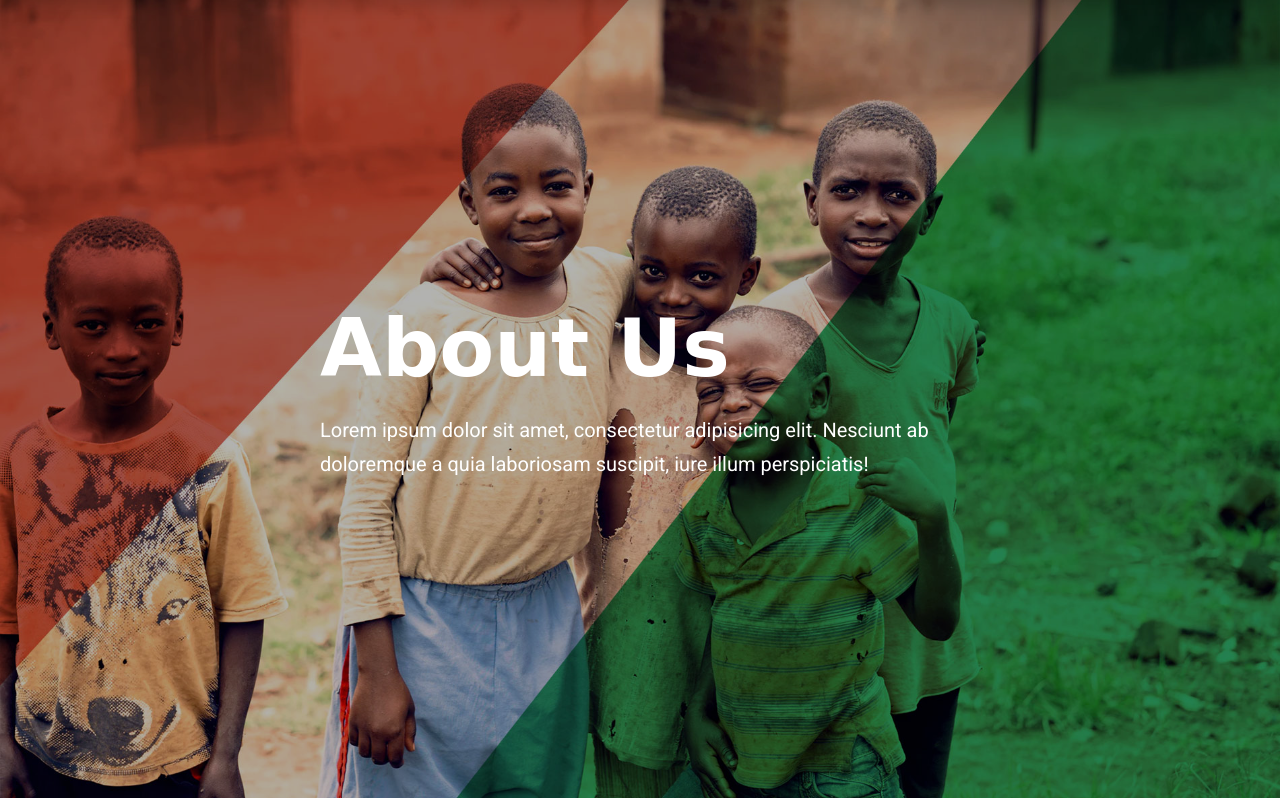
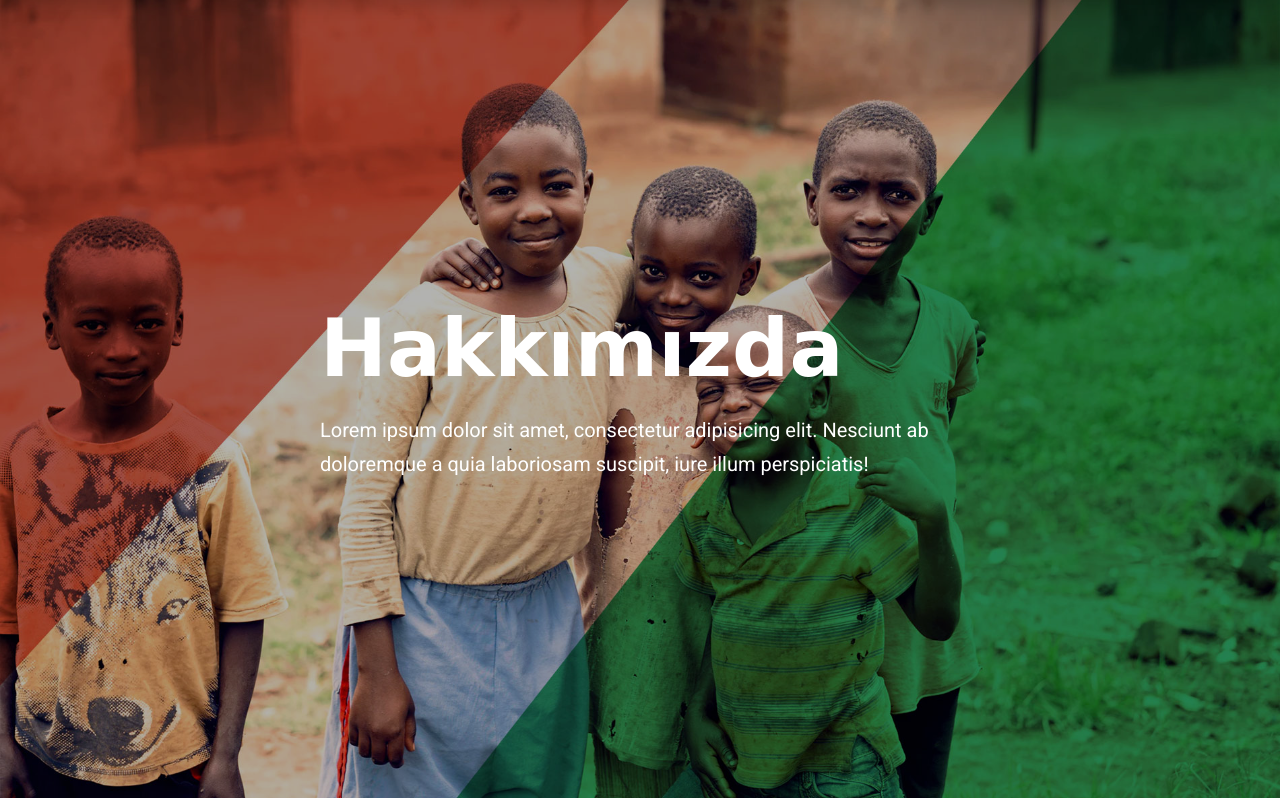
Before and after one commit to veysell/DortIklim, a PHP site: a page that uses about.php in a window 1280 px wide. Shown: the part 159-957 px from the top of the page. Run offline with PHP 8.4, Linux system fonts and the light colour scheme; some web fonts are replaced.

Commit message:
HAkkımızda türkçeleştirildi

```diff
--- a/about.php
+++ b/about.php
@@ -8,7 +8,7 @@ include("inc/header.php");
 
 
     <div class="box-92819">
-      <h1 class="text-white mb-3">About Us</h1>
+      <h1 class="text-white mb-3">Hakkımızda</h1>
       <p class="lead text-white">Lorem ipsum dolor sit amet, consectetur adipisicing elit. Nesciunt ab doloremque a quia laboriosam suscipit, iure illum perspiciatis!</p>
     </div>
 
```
